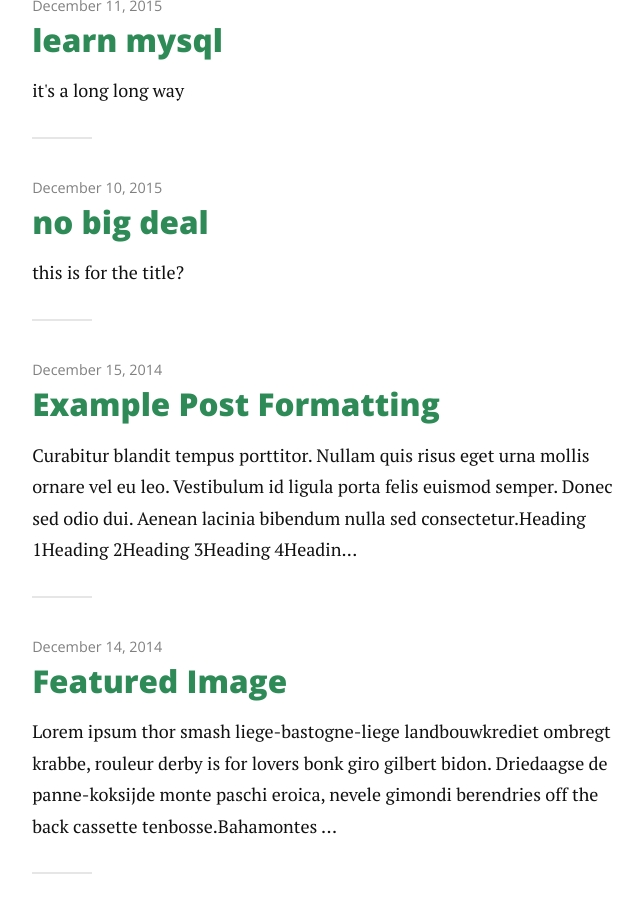
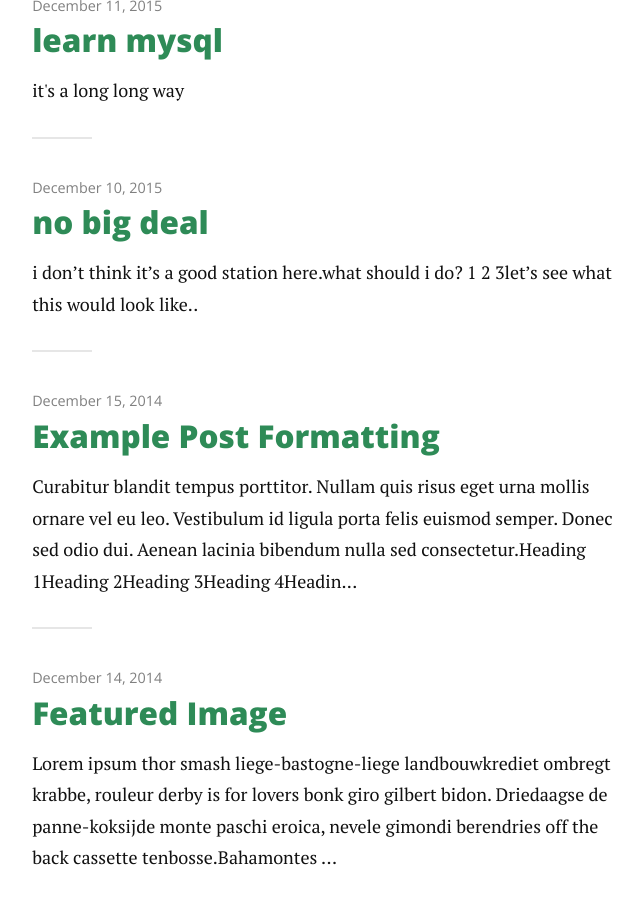
Before and after one commit to rexlee8776/rexlee8776.github.io, a Jekyll site: the page built from index.html, in a window 1280 px wide and 900 px high, scrolled down 740 px. Shown: the whole window, without its empty margins (310-953 px from the left). Built offline with Jekyll 4.4.1, drawn with Linux system fonts in a browser that asks for light colours; nearby versions of some CDN libraries; Markdown is read by kramdown in place of the engine named in the settings; the list of posts is cut into pages by our own code.

```diff
--- a/_posts/15-12-10-first-post.md
+++ b/_posts/15-12-10-first-post.md
@@ -1,7 +1,6 @@
 ---
 layout: post
 title: no big deal
-description: "this is for the title?"
 ---
 i don't think it's a good station here.
 what should i do?
```
